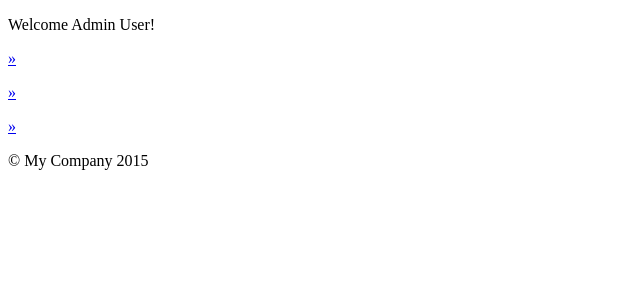
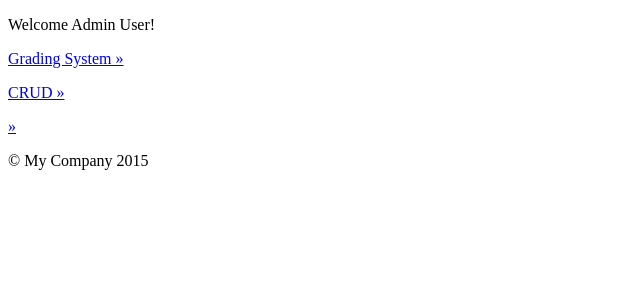
Before and after one commit to joegeneq/apc-softdev-it111-09, a Yii app: template application/fulbright_aps/backend/views/site/index.php in a window 1280 px wide. Shown: the top 300 px of the page, without its empty margins (0-640 px from the left). Run offline with PHP 8.4 and a stand-in for Yii, Linux system fonts and the light colour scheme; the template is opened without the code that fills it, so the values that code supplies are empty; some libraries are stand-ins or nearby versions.

```diff
--- a/application/fulbright_aps/backend/views/site/index.php
+++ b/application/fulbright_aps/backend/views/site/index.php
@@ -19,12 +19,12 @@ $this->title = 'Fulbright Science School/Backend Admin';
             <div class="col-lg-4">
 
 
-                <p><a class="btn btn-default" href="http://www.yiiframework.com/doc/">&raquo;</a></p>
+                <p><a class="btn btn-default" href="http://www.yiiframework.com/doc/">Grading System &raquo;</a></p>
             </div>
             <div class="col-lg-4">
 
 
-                <p><a class="btn btn-default" href="http://www.yiiframework.com/forum/">&raquo;</a></p>
+                <p><a class="btn btn-default" href="http://www.yiiframework.com/forum/">CRUD &raquo;</a></p>
             </div>
             <div class="col-lg-4">
 
```
